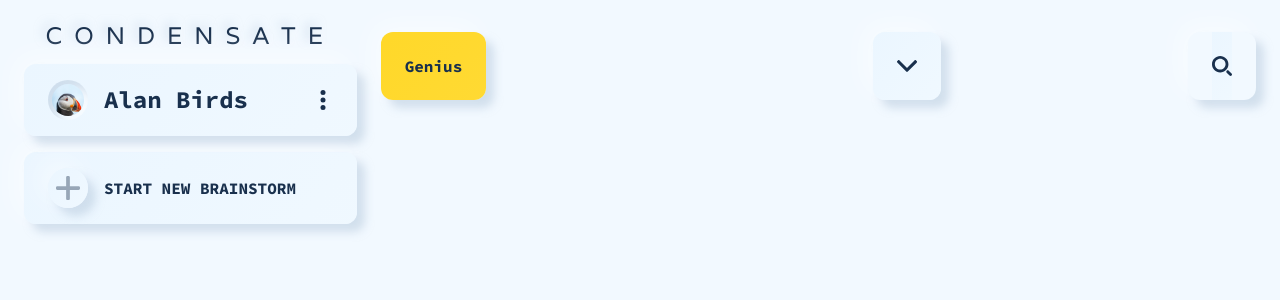
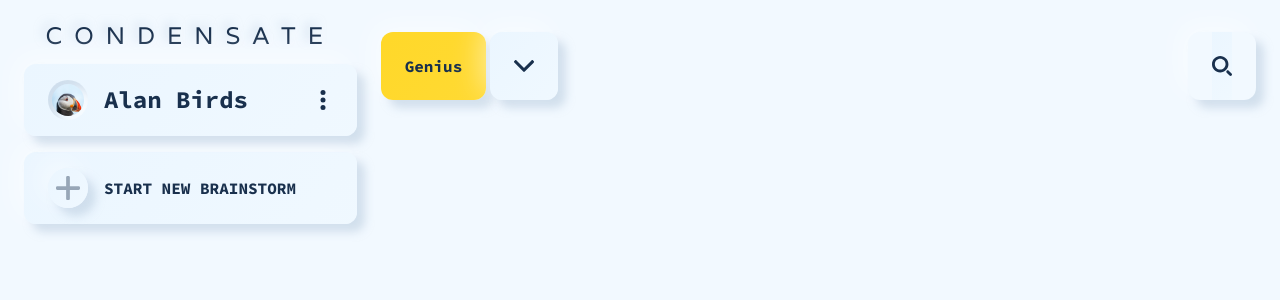
Before and after one commit to CondensateCrew/Condensate, a React (Create React App) app: page /dashboard in a window 1280 px wide. Shown: the top 300 px of the page. Built offline with nearby package versions, Linux system fonts and the light colour scheme.

Commit message:
Fix overlap filter bar and search bar

```diff
--- a/src/Containers/CategoriesFilter/CategoriesFilter.scss
+++ b/src/Containers/CategoriesFilter/CategoriesFilter.scss
@@ -12,7 +12,6 @@
 
 .closed-filter {
   align-items: center;
-  justify-content: space-between;
   button {
     background: $primary-gradient;
     box-shadow: $external-shadow;
--- a/src/Containers/CategoriesFilter/CategoriesFilter.tsx
+++ b/src/Containers/CategoriesFilter/CategoriesFilter.tsx
@@ -28,7 +28,7 @@ const CategoriesFilter:React.FC<Props> = ({categories}) => {
   ));
 
   const firstCategories = categories.map((ctg: Category, ind: number) => (
-    ind < 3 && <button key={ctg.id} id={ctg.name} onClick={filterCard}>{ctg.name}</button>
+    ind < 2 && <button key={ctg.id} id={ctg.name} onClick={filterCard}>{ctg.name}</button>
   ));
 
   const toggleBlock = (event: React.MouseEvent) => {
```
